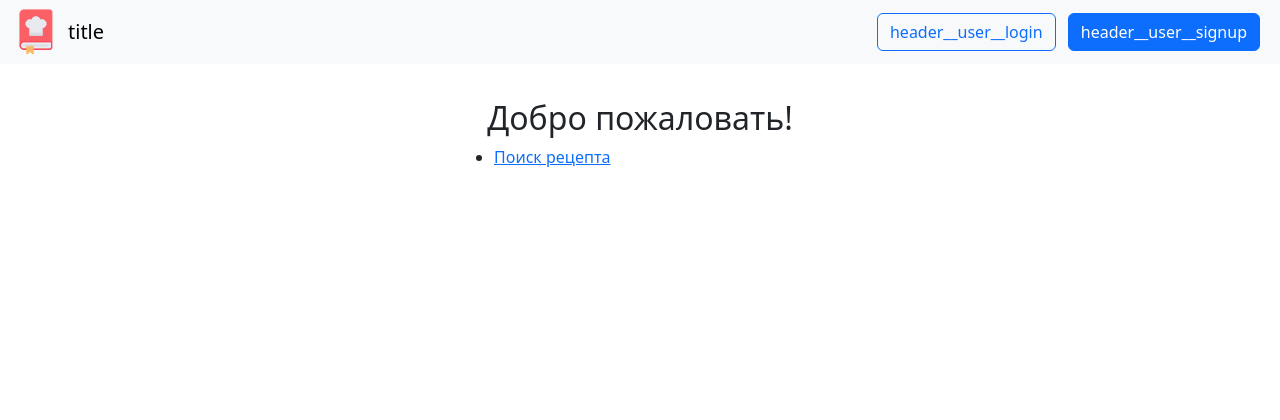
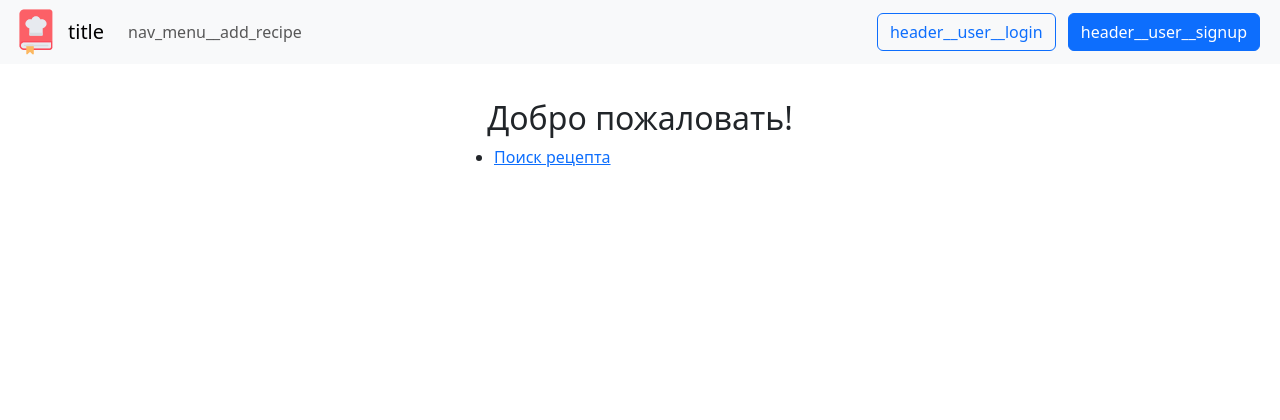
Before and after one commit to Author-id/RecipeBook, a Django app: page / in a window 1280 px wide. Shown: the top 420 px of the page. Run offline with Django 4.2, Linux system fonts and the light colour scheme; some libraries are stand-ins or nearby versions.

Commit message:
FIX: add missing parts

```diff
--- a/recipebook/recipes/forms.py
+++ b/recipebook/recipes/forms.py
@@ -5,7 +5,7 @@ from django.core.exceptions import ValidationError
 from django.forms.renderers import TemplatesSetting
 
 from core.forms import BaseForm
-from recipes.models import Ingredient, IngredientUnit, Recipe, RecipeIngredient
+from recipes.models import Ingredient, IngredientUnit, Recipe, RecipeIngredient, RecipeState
 
 
 class IngredientsWidget(forms.Widget):
@@ -163,11 +163,17 @@ class RecipeForm(forms.ModelForm, BaseForm):
 
     def __init__(self, *args: Any, **kwargs: Any) -> None:
         super().__init__(*args, **kwargs)
-        instance = kwargs["instance"]
-        self.initial["ingredients"] = instance.ingredients.all()
+        if "instance" in kwargs:
+            instance = kwargs["instance"]
+            self.initial["ingredients"] = instance.ingredients.all()
+        else:
+            self.initial["ingredients"] = []
 
-    def save(self, commit: bool = True) -> Recipe:
-        instance: Recipe = super().save(commit)
+    def save(self, author_id: int) -> Recipe:
+        instance: Recipe = super().save(False)
+        instance.author_id = author_id
+        instance.state = RecipeState.PUBLISHED
+        instance.save()
         ingredients_quary = instance.ingredients.all()
         ingredients_current = list(ingredients_quary)
         ingredients_new = self.cleaned_data["ingredients"]
--- a/recipebook/recipes/urls.py
+++ b/recipebook/recipes/urls.py
@@ -25,6 +25,11 @@ urlpatterns = [
         views.RecipeEditView.as_view(),
         name="recipe-edit",
     ),
+    path(
+        "recipe/add",
+        views.RecipeAddView.as_view(),
+        name="recipe-add",
+    ),
 ]
 
 
--- a/recipebook/recipes/views.py
+++ b/recipebook/recipes/views.py
@@ -1,11 +1,13 @@
 from typing import Any
 
+from django.contrib.auth.mixins import LoginRequiredMixin, UserPassesTestMixin
 from django.db.models import Count, Sum
+from django.db.models.base import Model as Model
 from django.db.models.query import QuerySet
 from django.http import HttpRequest, HttpResponse
 from django.shortcuts import redirect
 from django.urls import reverse
-from django.views.generic import DetailView, ListView, TemplateView
+from django.views.generic import DetailView, FormView, ListView, TemplateView
 
 from feedback.forms import (
     CommentForm,
@@ -166,10 +168,27 @@ class RecipeView(DetailView):
         return self.render_to_response(context)
 
 
-class RecipeEditView(DetailView):
+class RecipeEditView(LoginRequiredMixin, UserPassesTestMixin, DetailView):
     template_name = "recipes/recipe_edit.html"
     queryset = Recipe.objects.published()
     context_object_name = "recipe"
+    recipe = None
+
+    def get_object(self, queryset: QuerySet = None) -> Recipe:
+        if self.recipe is None:
+            self.recipe = super().get_object(queryset)
+
+        return self.recipe
+
+    def test_func(self) -> bool:
+        if not self.request.user.is_authenticated:
+            return False
+
+        if self.request.user.is_superuser:
+            return True
+
+        item = self.get_object()
+        return item.author_id == self.request.user.id
 
     def get_context_data(self, **kwargs: Any) -> dict[str, Any]:
         context = super().get_context_data(**kwargs)
@@ -196,4 +215,13 @@ class RecipeEditView(DetailView):
         return self.render_to_response(context)
 
 
+class RecipeAddView(LoginRequiredMixin, FormView):
+    template_name = "recipes/recipe_edit.html"
+    form_class = RecipeForm
+
+    def form_valid(self, form: RecipeForm) -> HttpResponse:
+        recipe = form.save(self.request.user.id)
+        return redirect(reverse("recipes:recipe", args=[recipe.pk]))
+
+
 __all__ = []
--- a/recipebook/templates/includes/header.html
+++ b/recipebook/templates/includes/header.html
@@ -14,10 +14,10 @@
 			{% with request.resolver_match.view_name as view_name %}
 			<div class="collapse navbar-collapse" id="navbarCollapse">
 				<ul class="navbar-nav me-auto mb-2 mb-md-0">
-					{% comment %} <li class="nav-item">
-						<a class="nav-link {% if view_name == '' %}active{% endif %}"
-							href="{% url '' %}">{% translate "nav_menu__home" %}</a>
-					</li> {% endcomment %}
+					<li class="nav-item">
+						<a class="nav-link {% if view_name == 'recipes:recipe-add' %}active{% endif %}"
+							href="{% url 'recipes:recipe-add' %}">{% translate "nav_menu__add_recipe" %}</a>
+					</li>
 					{% if user.is_superuser %}
 					<li class="nav-item">
 						<a class="nav-link"
--- a/recipebook/templates/recipes/includes/ingredients_widget.html
+++ b/recipebook/templates/recipes/includes/ingredients_widget.html
@@ -97,7 +97,7 @@
 				const ingredients = Array.from(ingredient_list.children).slice(0, -1).map(el =>
 				{
 					const ingredient = { el, name: el.innerText.trim(), nameNorm: normalize(el.innerText), id: el.getAttribute("data-id") }
-					el.addEventListener("click", () => {
+					el.addEventListener("mousedown", () => {
 						selectIngredient(ingredient);
 					});
 					return ingredient;
@@ -111,7 +111,7 @@
 					ingredient_list.classList.add("ingredients-widget-search_visible")
 				})
 				ingredient_input.addEventListener("blur", () => {
-					ingredient_list.classList.remove("ingredients-widget-search_visible");
+					ingredient_list.classList.remove("ingredients-widget-search_visible"),
 					setValue();
 				})
 				ingredient_input.addEventListener("keyup", e =>
```
Also changed, not shown: README.md, recipebook/locale/en/LC_MESSAGES/django.po, recipebook/locale/ru/LC_MESSAGES/django.po.
